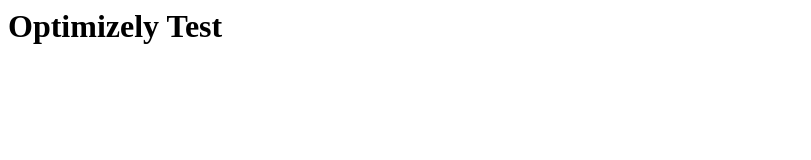
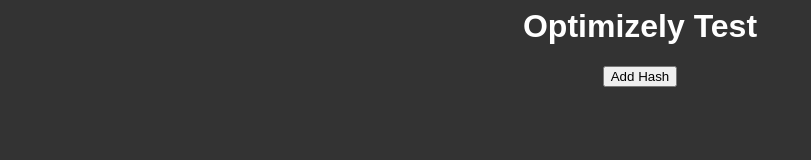
Before and after one commit to wilsongayle/optimizely-test, a plain HTML site: page index.html in a window 1280 px wide. Shown: the whole page, without its empty margins (0-811 px from the left). Drawn offline with Linux system fonts and the light colour scheme.

Commit message:
Add Button and Optimizely

```diff
--- a/index.html
+++ b/index.html
@@ -1,13 +1,32 @@
 <html lang="en">
 
 <head>
+  <script src="https://cdn.optimizely.com/js/20890754917.js"></script>
   <meta charset="UTF-8">
   <meta name="viewport" content="width=device-width, initial-scale=1.0">
   <title>Optimizely Testing</title>
+  <style>
+    body {
+      font-family: Arial, sans-serif;
+      text-align: center;
+      background-color: #333;
+    }
+
+    h1 {
+      color: #fff;
+    }
+  </style>
 </head>
 
 <body>
   <h1>Optimizely Test</h1>
+  <button>Add Hash</button>
+
+  <script>
+    document.querySelector('button').addEventListener('click', function () {
+      window.location.replace(window.location.href + '#');
+    });
+  </script>
 </body>
 
 </html>
```
